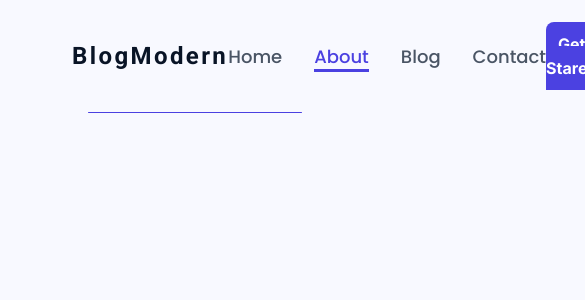
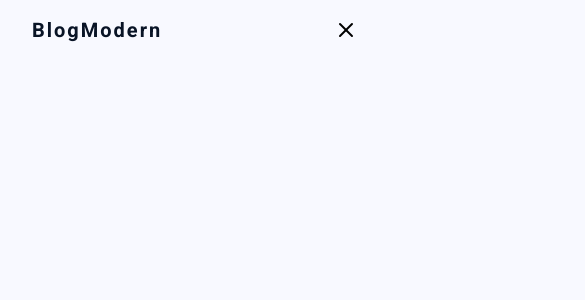
Before and after one commit to akshansh-kakkkar/ModernBlog, a Next.js app: page /about in a window 390 px wide. Shown: the top 300 px of the page, 585 px wide, since content can reach past the window. Built offline with nearby package versions, Linux system fonts and the light colour scheme.

Commit message:
made the navbar responsive

```diff
--- a/app/layout.jsx
+++ b/app/layout.jsx
@@ -1,54 +1,154 @@
-"use client"
+"use client";
 import Link from "next/link";
 import "./globals.css";
-import { Roboto, Poppins, Inter } from 'next/font/google'
+import { Roboto, Poppins, Inter } from "next/font/google";
 import { usePathname } from "next/navigation";
-
+import { motion } from "framer-motion";
+import { Cross, Menu, X } from "lucide-react";
+import { useState } from "react";
 const roboto = Roboto({
-  subsets : ["latin"]
-})
+  subsets: ["latin"],
+});
 const poppins = Poppins({
-  weight  : ["500", "700"],
-  subsets : ["latin"]
-})
+  weight: ["500", "700"],
+  subsets: ["latin"],
+});
 const inter = Inter({
-  weight : ["100", "700"],
-  subsets : ["latin"]
-})
+  weight: ["100", "700"],
+  subsets: ["latin"],
+});
 export default function RootLayout({ children }) {
   const pathname = usePathname();
+  const [open, setOpen] = useState(false);
+  const handleOpen = () => {
+    setOpen(!open);
+  };
   return (
     <html lang="en">
       <body className="min-h-full flex flex-col">
-        <nav>
+        <nav className="md:block hidden">
           <div className="flex justify-between items-center  px-18 py-8">
-            <div className={`text-2xl font-bold tracking-widest text-[#091426] ${roboto.className}`} ><Link href={'/'}>BlogModern</Link></div>
+            <div
+              className={`text-2xl font-bold tracking-widest text-[#091426] ${roboto.className}`}
+            >
+              <Link href={"/"}>BlogModern</Link>
+            </div>
             <div>
               <ul className={`flex gap-8 text-lg transition-all duration-300`}>
                 <li>
-                  <Link href={"/"} className={` transition-all duration-300 ${poppins.className} ${pathname==='/' ? "text-[#4B41E1] border-b-3 " : "text-gray-600 hover:text-black"} `}>Home</Link>
+                  <Link
+                    href={"/"}
+                    className={` transition-all duration-300 ${poppins.className} ${pathname === "/" ? "text-[#4B41E1] border-b-3 " : "text-gray-600 hover:text-black"} `}
+                  >
+                    Home
+                  </Link>
                 </li>
                 <li>
-                  <Link href={"/about"}className={` transition-all duration-300 ${poppins.className} ${pathname==='/about' ? "text-[#4B41E1] border-b-3 " : "text-gray-600 hover:text-black"} `}>About</Link>
+                  <Link
+                    href={"/about"}
+                    className={` transition-all duration-300 ${poppins.className} ${pathname === "/about" ? "text-[#4B41E1] border-b-3 " : "text-gray-600 hover:text-black"} `}
+                  >
+                    About
+                  </Link>
                 </li>
                 <li>
-                  <Link href={"/blog"} className={` transition-all duration-300 ${poppins.className} ${pathname==='/blog' ? "text-[#4B41E1] border-b-3 " : "text-gray-600 hover:text-black"} `}>Blog</Link>
+                  <Link
+                    href={"/blog"}
+                    className={` transition-all duration-300 ${poppins.className} ${pathname === "/blog" ? "text-[#4B41E1] border-b-3 " : "text-gray-600 hover:text-black"} `}
+                  >
+                    Blog
+                  </Link>
                 </li>
                 <li>
-                  <Link href={"/contact"} className={` transition-all duration-300 ${poppins.className} ${pathname==='/contact' ? "text-[#4B41E1] border-b-3 " : "text-gray-600 hover:text-black"} `}>Contact</Link>
+                  <Link
+                    href={"/contact"}
+                    className={` transition-all duration-300 ${poppins.className} ${pathname === "/contact" ? "text-[#4B41E1] border-b-3 " : "text-gray-600 hover:text-black"} `}
+                  >
+                    Contact
+                  </Link>
                 </li>
               </ul>
             </div>
-            <div>
-              <Link href={"/email"} className={`${inter.className} hover:bg-[#4c41e1df] font-bold p-3 rounded-lg bg-[#4B41E1] text-white`}>Get Stared</Link>
+            <motion.div whileTap={{ scale: 1.05 }} whileHover={{ scale: 0.95 }}>
+              <Link
+                href={"/email"}
+                className={`${inter.className} hover:bg-[#4c41e1df] font-bold p-3 rounded-lg bg-[#4B41E1] text-white`}
+              >
+                Get Stared
+              </Link>
+            </motion.div>
+          </div>
+          <div className="flex justify-center items-center">
+            <div
+              className="bg-[#4B41E1] rounded-full opacity-30
+0 mx-22 w-full h-[0.2px] "
+            ></div>
+          </div>
+        </nav>
+        <nav className="md:hidden block">
+          <div className="flex justify-between items-center px-8 py-4 sm:px-12 sm:py-8">
+            <div
+              className={`text-xl sm:text-2xl opaci4 font-bold tracking-widest text-[#091426] ${roboto.className}`}
+            >
+              <Link href={"/"}>BlogModern</Link>
             </div>
+            <div onClick={handleOpen} className="duration-300 transition-all">
+              {
+                open === true ? (<Menu/>):( <X />)
+              }            </div>
+          </div>
+          <div>
+            {open && (
+              <div className="flex justify-start ">
+                <div className="w-fit mx-6 flex justify-center flex-col items-center gap-6 p-12 rounded-xl my-2  bg-[#4c41e144]">
+                  <ul>
+                    <li>
+                      <Link
+                        className={`text-lg text-[#091426] ${poppins.className} ${pathname === "/" ? "underline font-medium" : ""}`}
+                        href={"/"}
+                      >
+                        Home
+                      </Link>
+                    </li>
+                    <li>
+                      <Link
+                        className={`text-lg text-[#091426] ${poppins.className} ${pathname === "/about" ? "underline font-medium" : ""}`}
+                        href={"/about"}
+                      >
+                        About
+                      </Link>
+                    </li>
+                    <li>
+                      <Link
+                        className={`text-lg text-[#091426] ${poppins.className} ${pathname === "/blog" ? "underline font-medium" : ""}`}
+                        href={"/blog"}
+                      >
+                        Blog
+                      </Link>
+                    </li>
+                    <li>
+                      <Link
+                        className={`text-lg text-[#091426] ${poppins.className} ${pathname === "/contact" ? "underline font-medium" : ""}`}
+                        href={"/contact"}
+                      >
+                        Contact
+                      </Link>
+                    </li>
 
+                  </ul>
+                                      <motion.div whileHover={{scale:1.1}} whileTap={{scale:0.95}}>
+                        <Link
+                          href={`/email`}
+                          className={`${inter.className} text:bg-[#4c41e1df] font-bold p-3 rounded-lg text-2xl-[#4B41E1] bg-white`}
+                        >
+                          Get Started
+                        </Link>
+
+                    </motion.div>
+                </div>
+              </div>
+            )}
           </div>
-           <div className="flex justify-center items-center">
-            <div className="bg-[#4B41E1] rounded-full mx-22 w-full h-[0.5px] ">
-
-            </div>
-           </div>
         </nav>
         {children}
       </body>
--- a/package.json
+++ b/package.json
@@ -9,6 +9,8 @@
     "lint": "eslint"
   },
   "dependencies": {
+    "framer-motion": "^12.38.0",
+    "lucide-react": "^1.14.0",
     "next": "16.2.6",
     "react": "19.2.4",
     "react-dom": "19.2.4"
```
Also changed, not shown: 1 other file (tests, documents, lock files or other folders).
